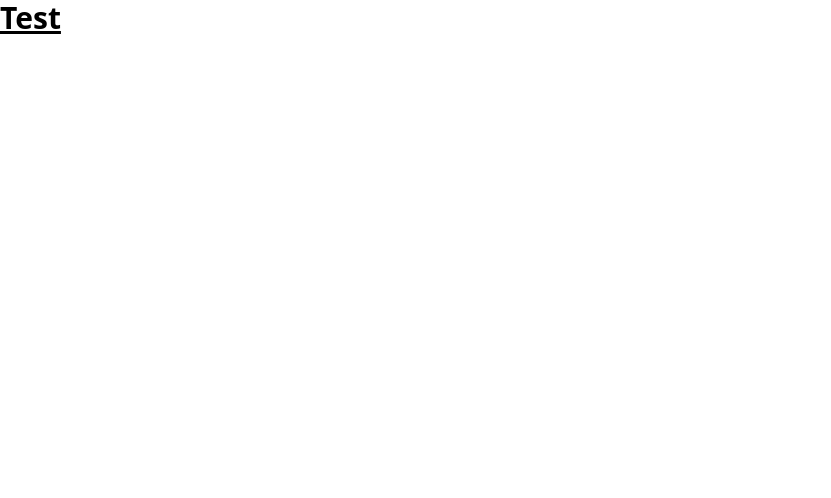
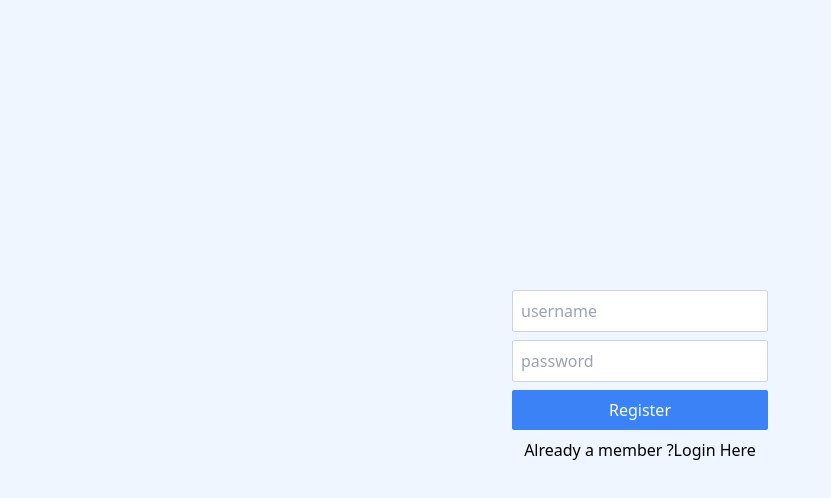
Before and after one commit to Euphoria99/delta-react, a React (Create React App) app: page / in a window 1280 px wide. Shown: the top 498 px of the page, without its empty margins (0-831 px from the left). Built offline with nearby package versions, Linux system fonts and the light colour scheme; no server answers.

Commit message:
Login and Register page with logic

```diff
--- a/package.json
+++ b/package.json
@@ -7,6 +7,7 @@
     "@testing-library/react": "^13.4.0",
     "@testing-library/user-event": "^13.5.0",
     "autoprefixer": "^10.4.15",
+    "axios": "^1.5.0",
     "framer-motion": "^10.16.4",
     "postcss": "^8.4.29",
     "react": "^18.2.0",
--- a/src/App.js
+++ b/src/App.js
@@ -1,12 +1,18 @@
 import React from 'react';
 import './index.css'
-
+import axios from 'axios';
+import {UserContextProvider} from "./UserContext"
+import  Routes from './Routes'
 
 function App() {
+
+  axios.defaults.baseURL = 'http://localhost:4000'
+  axios.defaults.withCredentials = true;
+
   return (
-    <div className="text-3xl font-bold underline">
-      Test
-    </div>
+    <UserContextProvider>
+    <Routes />
+    </UserContextProvider>
   );
 }
 
--- /dev/null
+++ b/src/RegisterAndLogin.jsx
@@ -0,0 +1,62 @@
+import axios from "axios";
+import { useContext, useState } from "react";
+import { UserContext } from "./UserContext.jsx";
+
+export default function RegisterAndLogin() {
+  const [username, setUsername] = useState("");
+  const [password, setPassword] = useState("");
+  const [isLoginOrRegister, setIsLoginOrRegister] = useState("register");
+  const { setUsername: setLoggedInUsername, setId } = useContext(UserContext);
+
+  async function handleSubmit(ev) {
+    console.log("the ev", ev);
+    ev.preventDefault();
+
+    const url = isLoginOrRegister === "register" ? "register" : "login";
+    const { data } = await axios.post(url, { username, password });
+    setLoggedInUsername(username);
+    setId(data.id);
+  }
+
+  return (
+    <div className="bg-blue-50 h-screen flex items-center">
+      <form className="w-64 mx-auto mb-12" onSubmit={handleSubmit}>
+        <input
+          value={username}
+          onChange={(ev) => setUsername(ev.target.value)}
+          type="text"
+          placeholder="username"
+          className="block w-full rounded-sm p-2 mb-2 border border-gray-300"
+        />
+        <input
+          value={password}
+          onChange={(ev) => setPassword(ev.target.value)}
+          type="password"
+          placeholder="password"
+          className="block w-full rounded-sm p-2 mb-2 border border-gray-300"
+        />
+        <button className="bg-blue-500 text-white block w-full rounded-sm p-2">
+          {isLoginOrRegister === "register" ? "Register" : "Login"}
+        </button>
+        <div className="text-center mt-2">
+          {isLoginOrRegister === "register" && (
+            <div>
+              Already a member ?
+              <button onClick={() => setIsLoginOrRegister("login")}>
+                Login Here
+              </button>
+            </div>
+          )}
+          {isLoginOrRegister === "login" && (
+            <div>
+              Dont have an account ?
+              <button onClick={() => setIsLoginOrRegister("register")}>
+                Register Here
+              </button>
+            </div>
+          )}
+        </div>
+      </form>
+    </div>
+  );
+}
--- /dev/null
+++ b/src/Routes.jsx
@@ -0,0 +1,15 @@
+import RegisterAndLogin from "./RegisterAndLogin"
+import { useContext } from "react";
+import {UserContext, UserContextProvider} from "./UserContext"
+
+export default function Routes() {
+
+    const {username, id} = useContext(UserContext);
+
+    if(username){
+        return 'logged in'  + username;
+    }
+    return(
+        <RegisterAndLogin />
+    )
+}
--- /dev/null
+++ b/src/UserContext.jsx
@@ -0,0 +1,21 @@
+import { createContext } from "react";
+import {useState, useEffect} from "react";
+import axios from "axios";
+
+export const UserContext = createContext({});
+
+export function UserContextProvider({children}){
+
+    const [username, setUsername] = useState(null);
+    const [id, setId] = useState(null);
+
+    useEffect( () => {
+        axios.get('./profile', {withCredentials: true}).then(response => {
+           setId(response.data.userId);
+           setUsername(response.data.username)
+        } )
+    })
+    return(
+        <UserContext.Provider value={{username,setUsername,id,setId}}>{children}</UserContext.Provider>
+    )
+}
```
Also changed, not shown: 1 other file (tests, documents, lock files or other folders).
